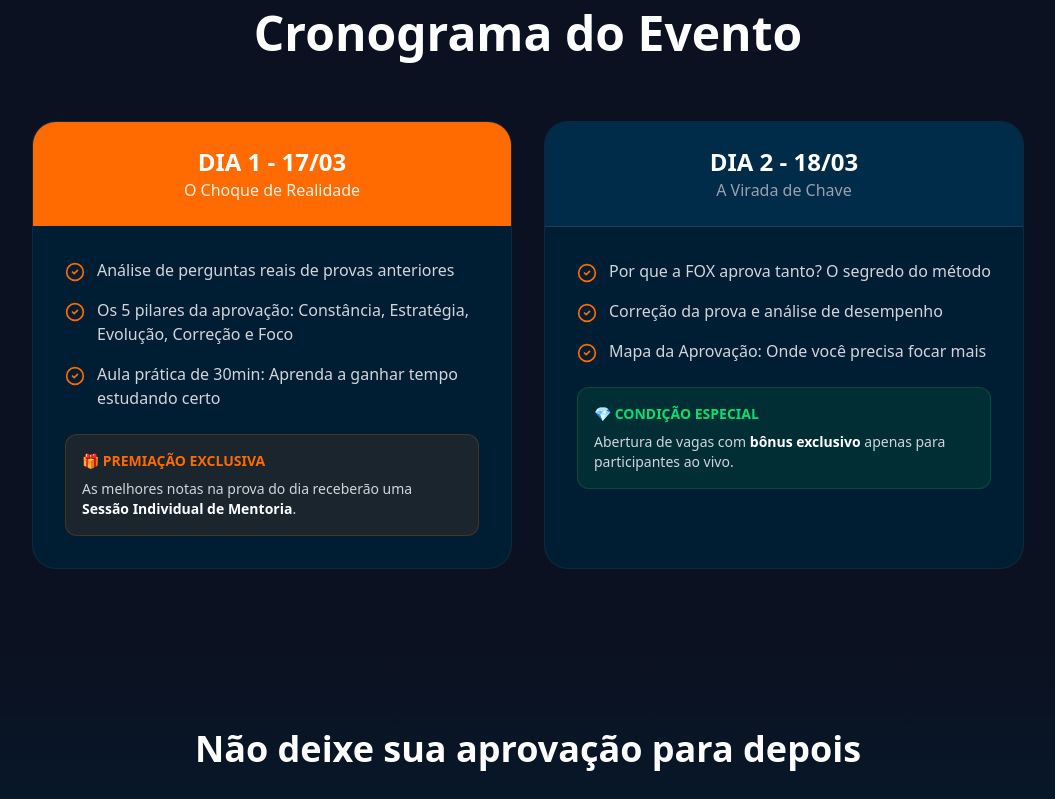
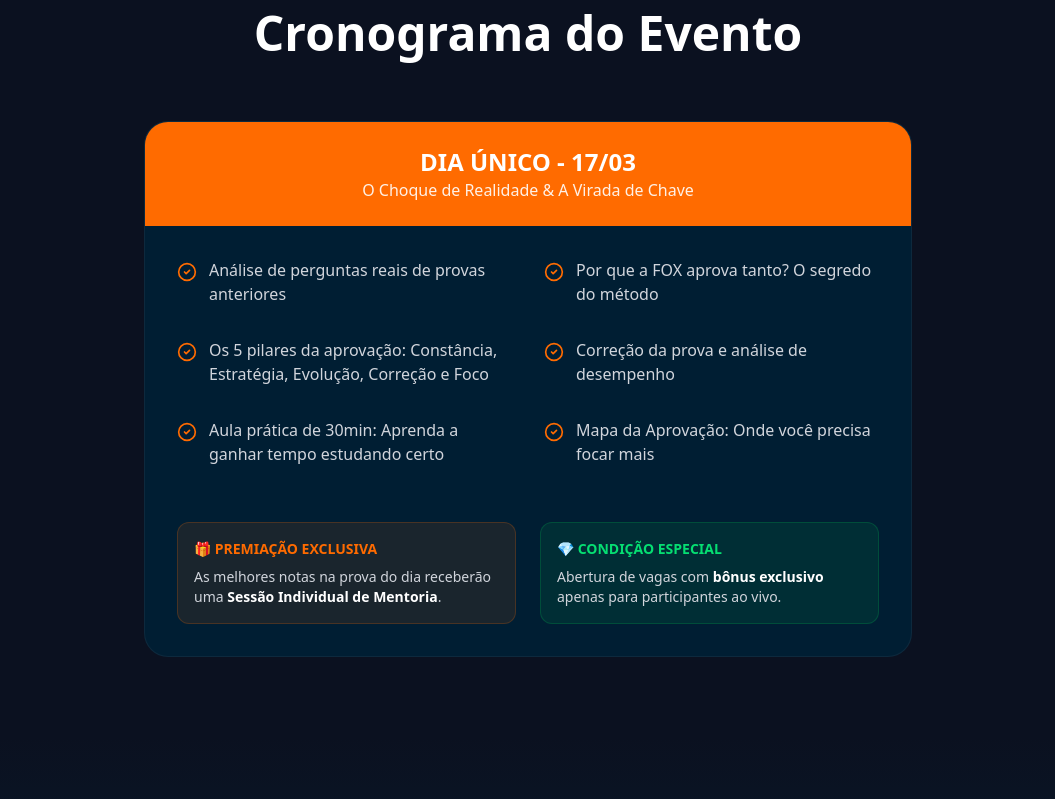
Before and after one commit to marcelobfo/foximagem, a React (Vite) app: page /rotina-de-estudos in a window 1280 px wide. Shown: the part 1980-2779 px from the top of the page, without its empty margins (112-1167 px from the left). Built offline with nearby package versions, Linux system fonts and the light colour scheme.

Commit message:
fix: Adjust event date and schedule title
Corrects the event date from "17 e 18 de Março" to "17 de Março".
Updates the schedule title from "DIA 1 - 17/03" to "DIA ÚNICO - 17/03" and modifies the subtitle.

```diff
--- a/src/pages/StudyRoutine.tsx
+++ b/src/pages/StudyRoutine.tsx
@@ -72,7 +72,7 @@ export default function StudyRoutine() {
 
             <div className="inline-flex items-center gap-2 bg-[#FF6B00]/10 border border-[#FF6B00]/20 rounded-full px-6 py-2 mb-6 text-[#FF6B00] font-bold text-sm uppercase tracking-wider">
               <Calendar size={16} />
-              <span>17 e 18 de Março • Evento Online e Gratuito</span>
+              <span>17 de Março • Evento Online e Gratuito</span>
             </div>
 
             <h1 className="text-4xl md:text-6xl font-extrabold mb-6 leading-tight">
@@ -173,18 +173,21 @@ export default function StudyRoutine() {
         <div className="container mx-auto px-4 max-w-5xl">
           <h2 className="text-3xl md:text-5xl font-bold text-center mb-16">Cronograma do Evento</h2>
 
-          <div className="grid md:grid-cols-2 gap-8">
-            {/* Day 1 */}
+          <div className="max-w-3xl mx-auto">
             <div className="bg-[#001E33] rounded-3xl overflow-hidden border border-white/5 hover:border-[#FF6B00]/30 transition-all group">
               <div className="bg-[#FF6B00] p-6 text-center">
-                <h3 className="text-2xl font-bold text-white">DIA 1 - 17/03</h3>
-                <p className="text-white/90 font-medium">O Choque de Realidade</p>
+                <h3 className="text-2xl font-bold text-white">DIA ÚNICO - 17/03</h3>
+                <p className="text-white/90 font-medium">O Choque de Realidade & A Virada de Chave</p>
               </div>
               <div className="p-8 space-y-6">
-                <ul className="space-y-4 text-gray-300">
+                <ul className="space-y-4 text-gray-300 grid md:grid-cols-2 gap-x-8 gap-y-4">
                   <li className="flex items-start gap-3">
                     <CheckCircle2 className="text-[#FF6B00] shrink-0 mt-1" size={20} />
                     <span>Análise de perguntas reais de provas anteriores</span>
+                  </li>
+                  <li className="flex items-start gap-3">
+                    <CheckCircle2 className="text-[#FF6B00] shrink-0 mt-1" size={20} />
+                    <span>Por que a FOX aprova tanto? O segredo do método</span>
                   </li>
                   <li className="flex items-start gap-3">
                     <CheckCircle2 className="text-[#FF6B00] shrink-0 mt-1" size={20} />
@@ -192,40 +195,27 @@ export default function StudyRoutine() {
                   </li>
                   <li className="flex items-start gap-3">
                     <CheckCircle2 className="text-[#FF6B00] shrink-0 mt-1" size={20} />
-                    <span>Aula prática de 30min: Aprenda a ganhar tempo estudando certo</span>
-                  </li>
-                </ul>
-                <div className="bg-[#FF6B00]/10 p-4 rounded-xl border border-[#FF6B00]/20">
-                  <p className="text-[#FF6B00] font-bold text-sm uppercase mb-2">🎁 Premiação Exclusiva</p>
-                  <p className="text-gray-300 text-sm">As melhores notas na prova do dia receberão uma <strong className="text-white">Sessão Individual de Mentoria</strong>.</p>
-                </div>
-              </div>
-            </div>
-
-            {/* Day 2 */}
-            <div className="bg-[#001E33] rounded-3xl overflow-hidden border border-white/5 hover:border-[#FF6B00]/30 transition-all group">
-              <div className="bg-[#002B49] p-6 text-center border-b border-white/10">
-                <h3 className="text-2xl font-bold text-white">DIA 2 - 18/03</h3>
-                <p className="text-gray-400 font-medium">A Virada de Chave</p>
-              </div>
-              <div className="p-8 space-y-6">
-                <ul className="space-y-4 text-gray-300">
-                  <li className="flex items-start gap-3">
-                    <CheckCircle2 className="text-[#FF6B00] shrink-0 mt-1" size={20} />
-                    <span>Por que a FOX aprova tanto? O segredo do método</span>
+                    <span>Correção da prova e análise de desempenho</span>
                   </li>
                   <li className="flex items-start gap-3">
                     <CheckCircle2 className="text-[#FF6B00] shrink-0 mt-1" size={20} />
-                    <span>Correção da prova e análise de desempenho</span>
+                    <span>Aula prática de 30min: Aprenda a ganhar tempo estudando certo</span>
                   </li>
                   <li className="flex items-start gap-3">
                     <CheckCircle2 className="text-[#FF6B00] shrink-0 mt-1" size={20} />
                     <span>Mapa da Aprovação: Onde você precisa focar mais</span>
                   </li>
                 </ul>
-                <div className="bg-green-500/10 p-4 rounded-xl border border-green-500/20">
-                  <p className="text-green-400 font-bold text-sm uppercase mb-2">💎 Condição Especial</p>
-                  <p className="text-gray-300 text-sm">Abertura de vagas com <strong className="text-white">bônus exclusivo</strong> apenas para participantes ao vivo.</p>
+
+                <div className="grid md:grid-cols-2 gap-6 pt-4">
+                  <div className="bg-[#FF6B00]/10 p-4 rounded-xl border border-[#FF6B00]/20">
+                    <p className="text-[#FF6B00] font-bold text-sm uppercase mb-2">🎁 Premiação Exclusiva</p>
+                    <p className="text-gray-300 text-sm">As melhores notas na prova do dia receberão uma <strong className="text-white">Sessão Individual de Mentoria</strong>.</p>
+                  </div>
+                  <div className="bg-green-500/10 p-4 rounded-xl border border-green-500/20">
+                    <p className="text-green-400 font-bold text-sm uppercase mb-2">💎 Condição Especial</p>
+                    <p className="text-gray-300 text-sm">Abertura de vagas com <strong className="text-white">bônus exclusivo</strong> apenas para participantes ao vivo.</p>
+                  </div>
                 </div>
               </div>
             </div>
```
